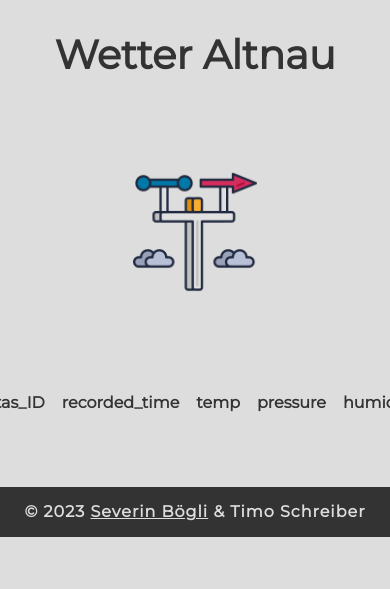
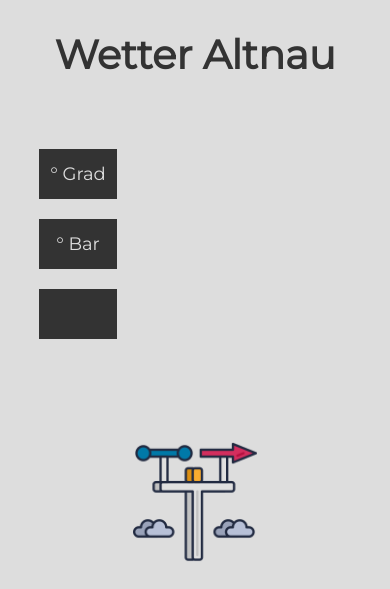
Before and after one commit to Severinboegli/Wetterstation, a PHP site: page /Website/Altnau.php in a window 390 px wide; the page is wider, and only the part inside the window is pictured. Shown: the part 50-639 px from the top of that part. Before the commit the page ends 587 px from the top of that part, so only its background shows below. Run offline with PHP 8.4, Linux system fonts and the light colour scheme; data comes from the database, SQL or seed files in the repository; data that the repository does not hold is empty.

Commit message:
Modify Datas

```diff
--- a/Website/Altnau.php
+++ b/Website/Altnau.php
@@ -10,7 +10,7 @@
     <link rel="stylesheet" href="./Style/Switch.css" />
 </head>
 
-<body>
+<body onload="reload()">
     <!-- Header -->
     <nav class="navbar">
         <a class="navbar-left" href="./">Home</a>
@@ -40,6 +40,11 @@
     <!-- Main Content-->
     <main>
         <h1 class="title">Wetter Altnau</h1>
+        <div class="Column-Button" id="titleDatas">
+            <p class="datas">Test</p>
+            <p class="datas">Test</p>
+            <p class="datas">Test</p>
+        </div>
 
         <!-- Picture Column -->
         <div class="Column-Img">
@@ -48,53 +53,7 @@
 
 
         <div id="table">
-
-            <?php
-
-            // Verbindung zur Datenbank herstellen
-            $servername = "localhost";
-            $username = "root";
-            $password = "";
-            $dbname = "wetterstation";
-
-            $conn = mysqli_connect($servername, $username, $password, $dbname);
-
-            // Überprüfen, ob die Verbindung erfolgreich war
-            if (!$conn) {
-                die("Verbindung fehlgeschlagen: " . mysqli_connect_error());
-            }
-
-            // Daten in die Tabelle einfügen
-            $sql = "select * from datas";
-
-            $result = mysqli_query($conn, $sql);
-
-
-            echo "<table>
-            <tr>
-                <th>datas_ID</th>
-                <th>recorded_time</th>
-                <th>temp</th>
-                <th>pressure</th>
-                <th>humidity</th>
-                <th>wind</th>
-                <th>uptime</th>
-            </tr>";
-            while ($row = mysqli_fetch_array($result)) {
-                echo "<tr>";
-                echo "<td>" . $row['datas_ID'] . "</td>";
-                echo "<td>" . $row['recorded_time'] . "</td>";
-                echo "<td>" . $row['temp'] . "</td>";
-                echo "<td>" . $row['pressure'] . "</td>";
-                echo "<td>" . $row['humidity'] . "</td>";
-                echo "<td>" . $row['wind'] . "</td>";
-                echo "<td>" . $row['uptime'] . "</td>";
-                echo "</tr>";
-            }
-            echo "</table>";
-            mysqli_close($conn);
-
-            ?>
+        </div>
 
 
 
--- a/Website/Javascript/auto_update.js
+++ b/Website/Javascript/auto_update.js
@@ -9,7 +9,19 @@ function reload() {
   xmlhttp.send();
 }
 
+function currentData() {
+  var xmlhttp = new XMLHttpRequest();
+  xmlhttp.onreadystatechange = function () {
+    if (this.readyState == 4 && this.status == 200) {
+      document.getElementById("titleDatas").innerHTML = this.responseText;
+    }
+  };
+  xmlhttp.open("GET", "./PHP/currentDatas.php", true);
+  xmlhttp.send();
+}
+
 // reloads the datas every 8 seconds
 const interval = setInterval(function () {
   reload();
+  currentData();
 }, 1000);
--- /dev/null
+++ b/Website/PHP/currentDatas.php
@@ -0,0 +1,28 @@
+<?php
+// Verbindung zur Datenbank herstellen
+$servername = "localhost";
+$username = "root";
+$password = "";
+$dbname = "wetterstation";
+
+$conn = mysqli_connect($servername, $username, $password, $dbname);
+
+// Überprüfen, ob die Verbindung erfolgreich war
+if (!$conn) {
+    die("Verbindung fehlgeschlagen: " . mysqli_connect_error());
+}
+
+// Daten in die Tabelle einfügen
+$sql = "select * from datas order by datas_ID desc limit 1";
+
+$result = mysqli_query($conn, $sql);
+
+while ($row = mysqli_fetch_array($result)) {
+    echo "<p class='datas' >" . $row['temp'] . "° Grad</p>";
+    echo "<p class='datas' >" . $row['pressure'] . "° Bar</p>";
+    echo "<p class='datas' >" . $row['humidity'] . "</p>";
+}
+
+mysqli_close($conn);
+
+?>
--- a/Website/PHP/reload.php
+++ b/Website/PHP/reload.php
@@ -1,5 +1,4 @@
 <?php
-
 // Verbindung zur Datenbank herstellen
 $servername = "localhost";
 $username = "root";
--- a/Website/Style/style.css
+++ b/Website/Style/style.css
@@ -139,6 +139,19 @@ main {
   color: var(--main-bg-color);
 }
 
+p.datas {
+  display: flex;
+  justify-content: center;
+  align-items: center;
+  font-size: large;
+  text-decoration: none;
+  width: 25%;
+  height: 50px;
+  border: none;
+  background-color: var(--main-text-color);
+  color: var(--main-bg-color);
+}
+
 .Column-Full {
   display: flexbox;
   width: 70%;
@@ -203,6 +216,13 @@ footer * {
     margin: 10px 0;
   }
 
+  .datas {
+    width: auto;
+    height: 50px;
+    border: none;
+    margin: 10px 0;
+  }
+
   .Column-Full h3 {
     font-size: 25px;
   }
```
Lines whose indentation alone changed are shown as unchanged.
